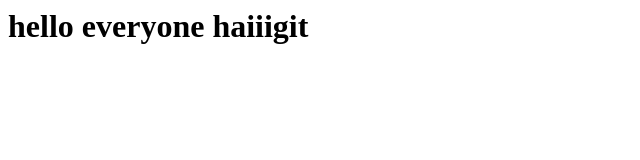
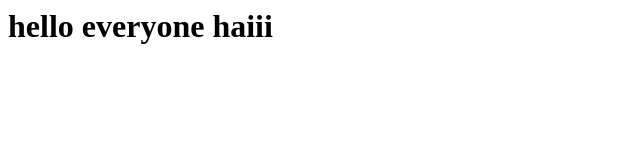
Before and after one commit to Midhlaj730/devops, a plain HTML site: page index.html in a window 1280 px wide. Shown: the full height of the page, 0-640 px from the left. Drawn offline with Linux system fonts and the light colour scheme.

Commit message:
end deploy

```diff
--- a/index.html
+++ b/index.html
@@ -1 +1 @@
-<h1>hello everyone haiiigit</h1>
+<h1>hello everyone haiii</h1>
```
